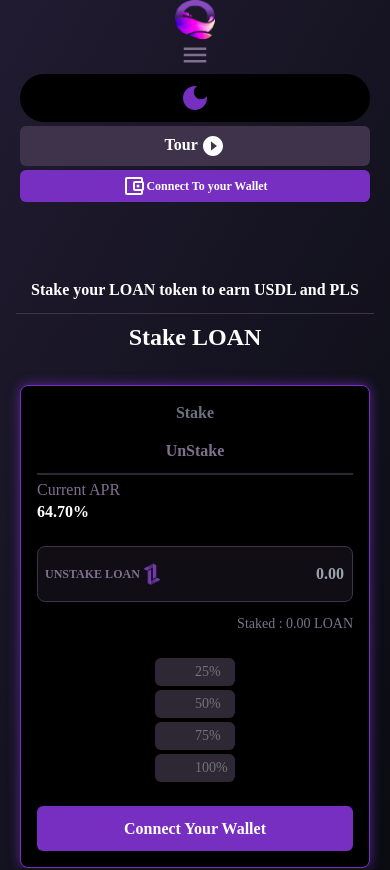
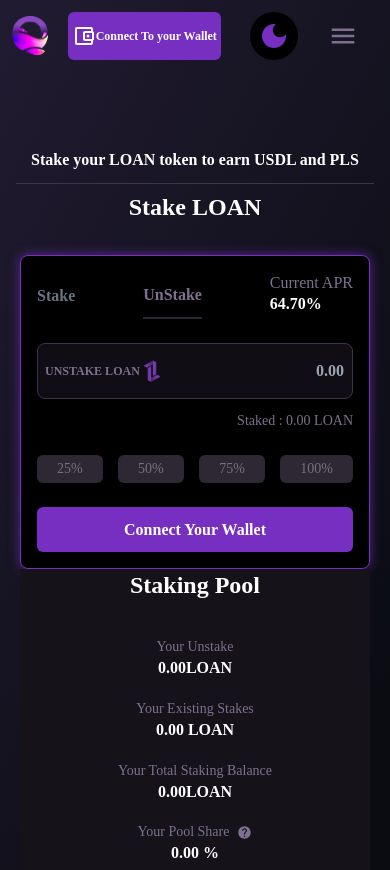
Before and after one commit to re-gis/liquit_client, a React (Vite) app: page / in a window 390 px wide. Shown: the top 870 px of the page. Built offline with nearby package versions, Linux system fonts and the light colour scheme.

Commit message:
make it well

```diff
--- a/src/Stalking/Stalking.tsx
+++ b/src/Stalking/Stalking.tsx
@@ -63,13 +63,13 @@ const Stalking: React.FC<openSideBarPropValue> = ({ openSideBar }) => {
           <hr className="h-2   lg:w-96 md:w-28 border-[#3e334b] sm:w-full xs:w-full" />
         </div>
         <div className="flex lg:flex-row md:px-5 sm:px-5 xs:px-5 md:flex-row sm:flex-col xs:flex-col lg:gap-24 md:gap-8 sm:gap-5 lg:items-center md:items-center sm:items-start md:justify-center lg:justify-center sm:justify-start relative  ">
-          <div className="flex flex-col sm:gap-5 xs:gap-8  items-center  flex-1 lg:max-w-[500px] md:max-w-[500px] sm:w-full">
+          <div className="flex flex-col sm:gap-5 xs:gap-8  items-center  flex-1 lg:max-w- md:max-w-[500px] xs:w-full sm:w-full">
             <h1 className="text-2xl text-white font-semibold ">Stake LOAN</h1>
             <div
-              className="w-[100%] border border-[#762fc1] rounded-lg   flex flex-col lg:gap-16 md:gap-16 sm:gap-10 xs:gap-6 p-4 bg-black"
+              className="w-full border border-[#762fc1] rounded-lg   flex flex-col lg:gap-16 md:gap-16 sm:gap-10 xs:gap-6 p-4 bg-black"
               style={shadowStyle}
             >
-              <div className="flex xs:flex-col sm:flex-row lg:gap-10 md:gap-2 xs:gap-1 justify-between">
+              <div className="flex xs:flex-row sm:flex-row lg:gap-10 md:gap-2 xs:gap-1 justify-between">
                 <button
                   className={` ${
                     stake ? "lg:bg-[#2e2834] md:bg-[#2e2834] sm:border-b-4 xs:border-b-2 border-[#2e2834]" : ""
@@ -109,17 +109,17 @@ const Stalking: React.FC<openSideBarPropValue> = ({ openSideBar }) => {
                   {stake ? "Wallet" : "Staked"} : 0.00 LOAN
                 </p>
               </div>
-              <div className="flex xs:flex-col sm:flex-row flex-row lg:gap-3 md:gap-3 sm:gap-1 xs:gap-1 w-full justify-between items-center">
-                <button className="rounded-md max-w-[25%]  hover:bg-[#3e334b] bg-[#2e2834] text-[#727379] hover:text-white font-extralight text-sm py-1 px-10">
+              <div className="flex xs:flex-row sm:flex-row flex-row lg:gap-6 md:gap-3 sm:gap-1 xs:gap-1  justify-between items-center ">
+                <button className="rounded-md max-w-[25%] flex  justify-center  hover:bg-[#3e334b] bg-[#2e2834] text-[#727379] hover:text-white font-extralight text-sm py-1 lg:px-9 md:px-8 sm:px-7 xs:px-5">
                   25%
                 </button>
-                <button className="rounded-md max-w-[25%]   hover:bg-[#3e334b] bg-[#2e2834] text-[#727379] hover:text-white font-extralight text-sm py-1 px-10">
+                <button className="rounded-md max-w-[25%]  flex  justify-center  hover:bg-[#3e334b] bg-[#2e2834] text-[#727379] hover:text-white font-extralight text-sm py-1 lg:px-9 md:px-8 sm:px-7 xs:px-5">
                   50%
                 </button>
-                <button className="rounded-md max-w-[25%]   hover:bg-[#3e334b] bg-[#2e2834] text-[#727379] hover:text-white font-extralight text-sm py-1 px-10">
+                <button className="rounded-md max-w-[25%] flex  justify-center   hover:bg-[#3e334b] bg-[#2e2834] text-[#727379] hover:text-white font-extralight text-sm py-1 lg:px-9 md:px-8 sm:px-7 xs:px-5">
                   75%
                 </button>
-                <button className="rounded-md max-w-[25%] hover:bg-[#3e334b] bg-[#2e2834] text-[#727379] hover:text-white font-extralight text-sm py-1 px-10">
+                <button className="rounded-md max-w-[25%] hover:bg-[#3e334b] bg-[#2e2834] text-[#727379] hover:text-white font-extralight text-sm py-1 lg:px-9 md:px-8 sm:px-7 xs:px-5">
                   100%
                 </button>
               </div>
--- a/src/components/Footer.tsx
+++ b/src/components/Footer.tsx
@@ -249,7 +249,7 @@ const Footer: React.FC = () => {
           )}
         </div>
       </div>
-      <div className="md:flex lg:hidden lg:flex-row  sm:flex xs:flex-col xs:justify-center xs:items-center xs:w-[100%] sm:w-[auto] sm:flex-row bg-black items-center justify-center md:gap-12 sm:gap-8 xs:gap-2  md:p-10 sm:p-8 xs:p-6 rounded-lg mb-5">
+      <div className="md:flex lg:hidden sm:flex xs:flex xs:flex-col   sm:flex-row bg-black  md:items-center sm:items-center xs:items-center md:justify-center sm:justify-center xs:justify-center md:gap-12 sm:gap-8 xs:gap-2  md:p-10 sm:p-8 xs:p-6 rounded-lg mb-5">
         <div className="flex">
           <div className="flex flex-row  items-center">
             <img
--- a/src/components/Header.tsx
+++ b/src/components/Header.tsx
@@ -24,7 +24,7 @@ const Header: React.FC<openSideBarProp> = ({ openSideBar, setOpenSideBar }) => {
   };
 
   return (
-    <div className="flex xs:flex-col sm:flex-row  items-center justify-between   py-2 sm:p-5 lg:p-5 md:p-5 xs:p-0 relative">
+    <div className="flex xs:flex-row sm:flex-row  items-center sm:justify-between  xs:justify-around  py-2 sm:p-5 lg:p-5 md:p-5 xs:p-3 relative xs:">
       <div className="flex xs:flex-col sm:flex-row gap-2 items-center ">
         <img
           src="/images/logo.png"
@@ -103,7 +103,7 @@ const Header: React.FC<openSideBarProp> = ({ openSideBar, setOpenSideBar }) => {
         </div>
       </div>
 
-      <div className="flex xs:flex-col-reverse xs:w-[100%] sm:w-[auto] sm:flex-row xs:px-5 flex-row gap-8 xs:gap-1 sm:gap-3">
+      <div className="flex xs:flex-row xs:w-[100%] sm:w-[auto] sm:flex-row xs:px-5 flex-row gap-8 xs:gap-1 sm:gap-3 xs:justify-between">
         <Link
           to="#"
           className=" rounded-md bg-[#762fc1] text-white sm:text-xs xs:text-xs  lg:p-2 md:p-2 sm:p-1 xs:p-1 hover:bg-[#3e334b] flex justify-center items-center "
@@ -115,7 +115,7 @@ const Header: React.FC<openSideBarProp> = ({ openSideBar, setOpenSideBar }) => {
         </Link>
         <Link
           to="#"
-          className="rounded-md text-center bg-[#3e334b] text-white  p-2 lg:flex items-center justify-center  hover:bg-[#762fc1] md:hidden sm:hidden  "
+          className="rounded-md text-center bg-[#3e334b] text-white  p-2 lg:flex items-center justify-center  hover:bg-[#762fc1] md:hidden sm:hidden  xs:hidden"
         >
           Tour{" "}
           <span>
```
